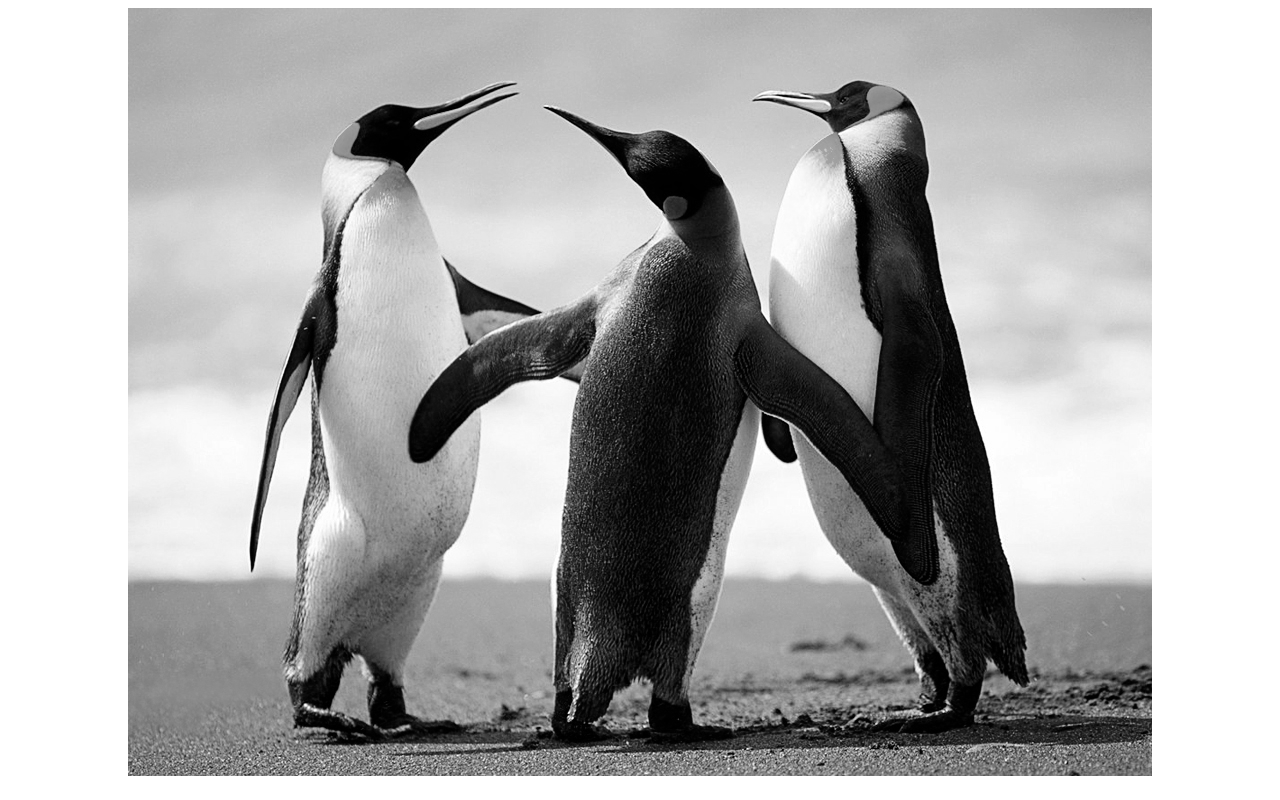
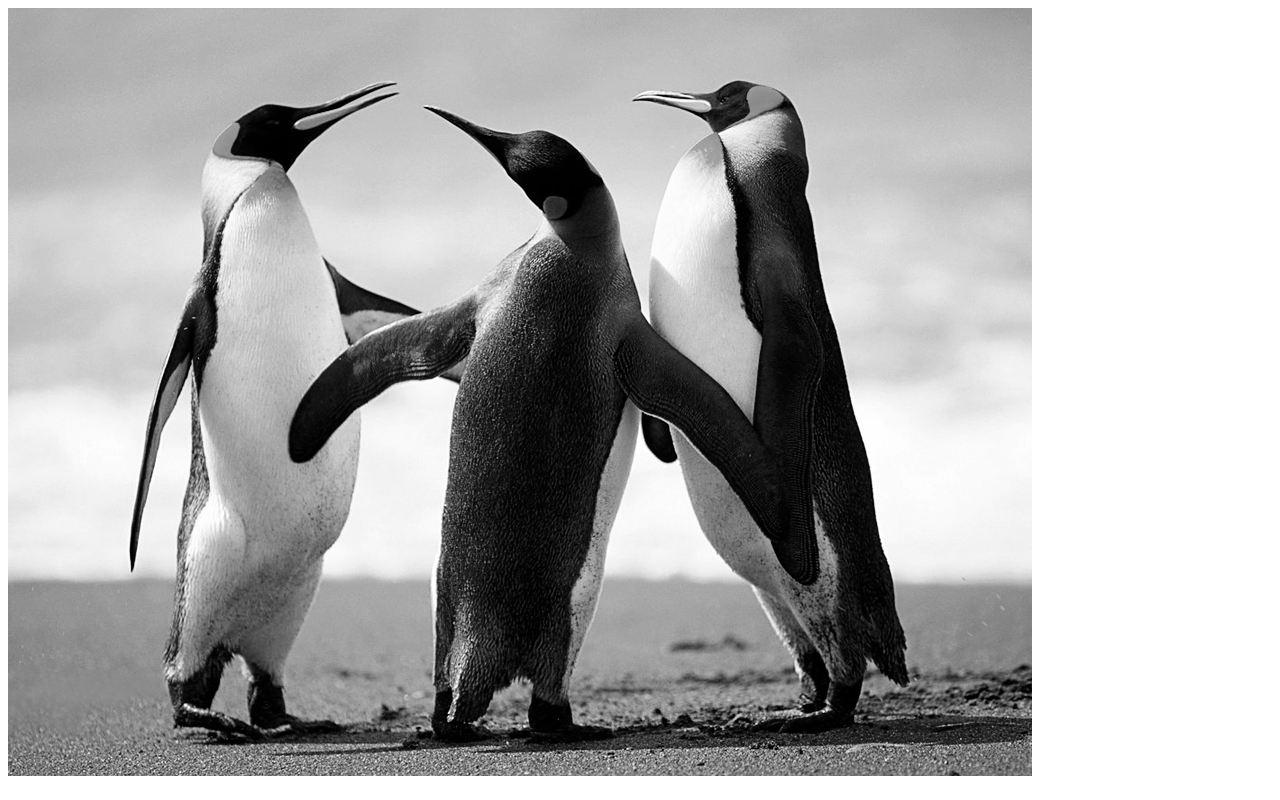
Before and after one commit to andreea-burada/multimedia_2022, a plain HTML site: page seminar_10/index.html in a window 1280 px wide. Drawn offline with Linux system fonts and the light colour scheme.

Commit message:
Moved canvas to the left

```diff
--- a/seminar_10/index.html
+++ b/seminar_10/index.html
@@ -2,11 +2,10 @@
     <head>
     </head>
     <body onload="loadImage();">
-        <canvas id="canvas" width="1024" height="768"
-        style="margin: auto; display: block;">
+        <canvas id="canvas" width="1024" height="768">
 
         </canvas>
     </body>
 
-    <script src="./script.js" type="text/javascript"></script>
+    <script src="./script_y.js" type="text/javascript"></script>
 </html>
```
